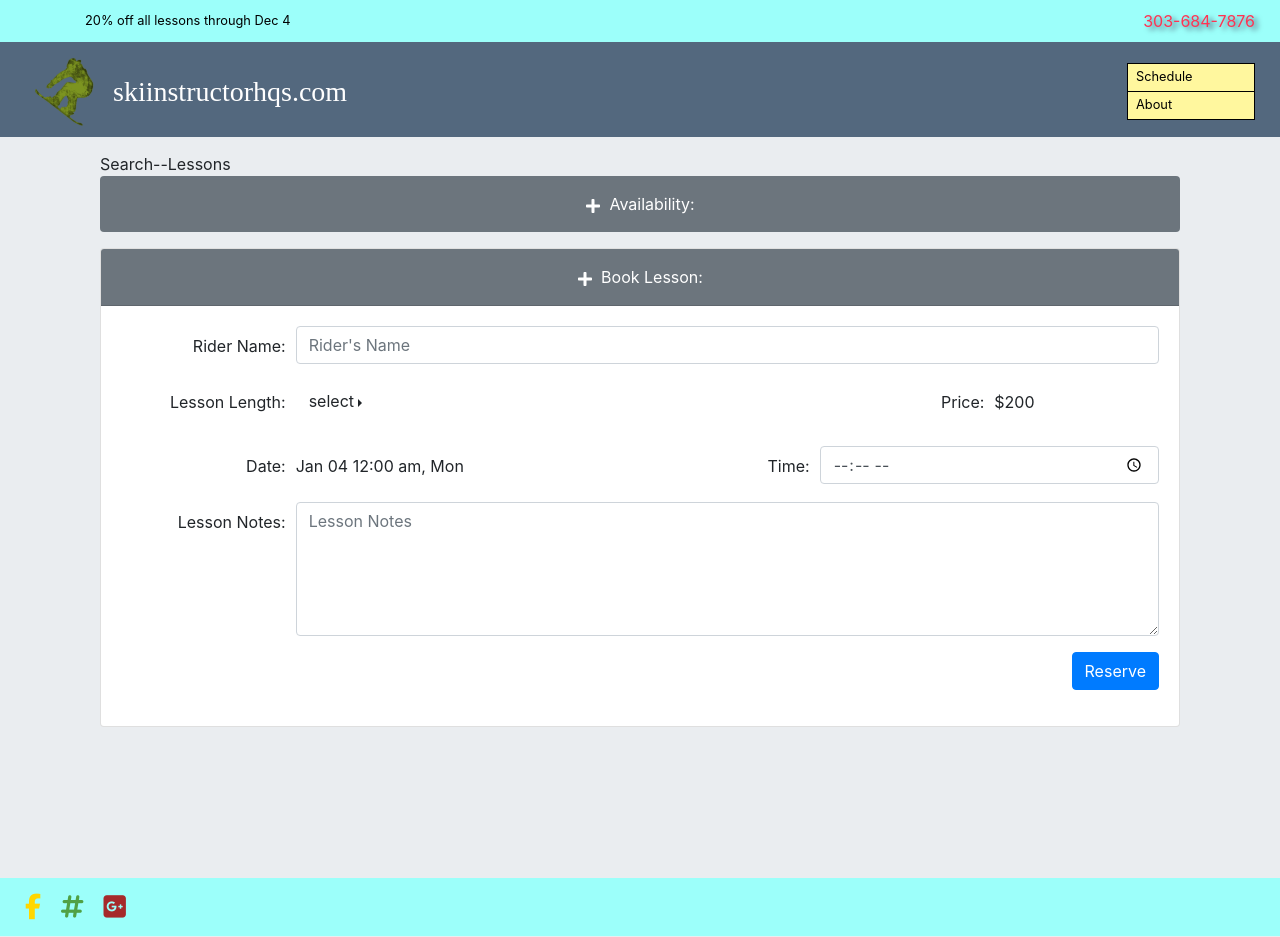
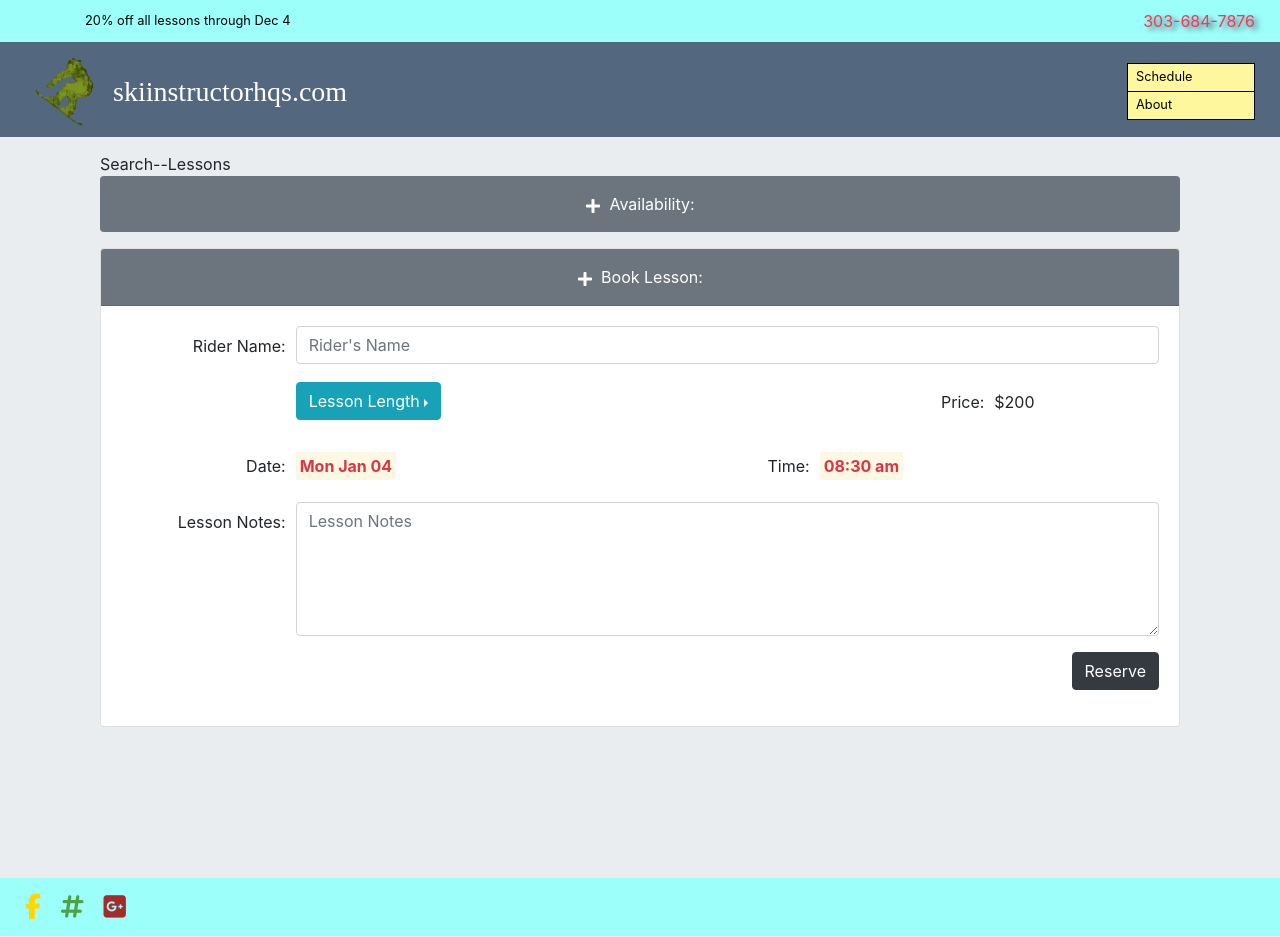
Before and after one commit to hicksey-makes/ski-lessons-snowV2, a React (Create React App) app: page / in a window 1280 px wide. Both pictures are taken after a click on the button 1148 px from the left and 282 px from the top of the page. Built offline with nearby package versions, Linux system fonts and the light colour scheme; a web font is replaced by a local one.

Commit message:
new state variable lessonTime, send through to AddLesson, update both components colors using bootstrap

```diff
--- a/src/components/AddLessons.js
+++ b/src/components/AddLessons.js
@@ -22,9 +22,9 @@ class AddLessons extends Component {
               </div>
             </div>
             <div className="form-group form-row mb-md-4">
-              <label className="col-md-2 mt-2 text-md-right" htmlFor="lsnLength">Lesson Length:</label>
+              <label className="col-md-2 mt-2 text-md-right" htmlFor="lsnLength"></label>
               <div className="dropdown col-md-3 dropright">
-                <button type="button" className="dropdown-toggle btn" href="#" id="lsnLength" data-toggle="dropdown">select</button>
+                <button type="button" className="dropdown-toggle btn btn-info" href="#" id="lsnLength" data-toggle="dropdown">Lesson Length</button>
                 <div className="dropdown-menu">
                   <button type="button" className="dropdown-item btn" href="#" id="lsnLength" value="Full Day" onClick={event => this.props.setPrice(event)}>Full Day (5 hr)</button>
                   <button type="button" className="dropdown-item btn" href="#" id="lsnLength" value="Half Day" onClick={event => this.props.setPrice(event)}>Half Day (2.5 hr)</button>
@@ -43,15 +43,22 @@ class AddLessons extends Component {
             </div>
             <div className="form-group form-row">
               <label className="col-md-2 mt-2 text-md-right" htmlFor="lsnDate">Date:</label>
+              <div className="col-md-4 mt-md-2 ">
+              <mark className="p-md-1 text-danger font-weight-bold">
+              <Moment
+                date={this.props.lessonDate}
+                format="ddd MMM DD"
+              />
+              </mark>
+              </div>
+              <label className="col-md-2 mt-2 text-md-right" htmlFor="lsnTime">Time:</label>
               <div className="col-md-4 mt-md-2">
+              <mark className="p-md-1 text-danger font-weight-bold">
               <Moment
                 date={this.props.lessonTime}
-                format="MMM DD  hh:mm a, ddd"
+                format="hh:mm a"
               />
-              </div>
-              <label className="col-md-2 mt-2 text-md-right" htmlFor="lsnTime">Time:</label>
-              <div className="col-md-4">
-                <input className="form-control" type="time" name="lsnTime" id="lsnTime" />
+              </mark>
               </div>
             </div>
             <div className="form-group form-row">
@@ -62,7 +69,7 @@ class AddLessons extends Component {
             </div>
             <div className="form-group form-row">
               <div className="col-md-12">
-                <button className="btn btn-primary ml-md-auto mr-md-0 mx-auto d-block" type="submit">Reserve
+                <button className="btn btn-primary btn-dark ml-md-auto mr-md-0 mx-auto d-block" type="submit">Reserve
                 </button>
               </div>
             </div>
--- a/src/components/App.js
+++ b/src/components/App.js
@@ -14,6 +14,7 @@ class App extends Component {
     this.state = {
       myLessons: [],
       lessonTime: "",
+      lessonDate: "",
       lessonLength: "Full Day",
       formDisplay: false,
       lastIndex: 0
@@ -63,10 +64,11 @@ class App extends Component {
 }
 
   grabTime(lsn) {
-    let tempTime = lsn.lessonDate;
-
+    let tempTime = lsn.lsnTime;
+    let tempDate = lsn.lessonDate;
     this.setState({
-      lessonTime: tempTime
+      lessonTime: tempTime,
+      lessonDate: tempDate
     })
   }
 
@@ -79,7 +81,7 @@ class App extends Component {
             <div class="container">
               <SearchLessons  />
               <ListLessons lessons={this.state.myLessons} deleteLesson={this.deleteLesson} toggleAdd={this.toggleAdd} formDisplay={this.state.formDisplay} grabTime={this.grabTime}/>
-              <AddLessons formDisplay={this.state.formDisplay} toggleAdd={this.toggleAdd} lessonTime={this.state.lessonTime} lessonLength={this.state.lessonLength} setPrice={this.setPrice}/>
+              <AddLessons formDisplay={this.state.formDisplay} toggleAdd={this.toggleAdd} lessonTime={this.state.lessonTime} lessonDate={this.state.lessonDate} lessonLength={this.state.lessonLength} setPrice={this.setPrice}/>
             </div>
           </div>
         </div>
```
